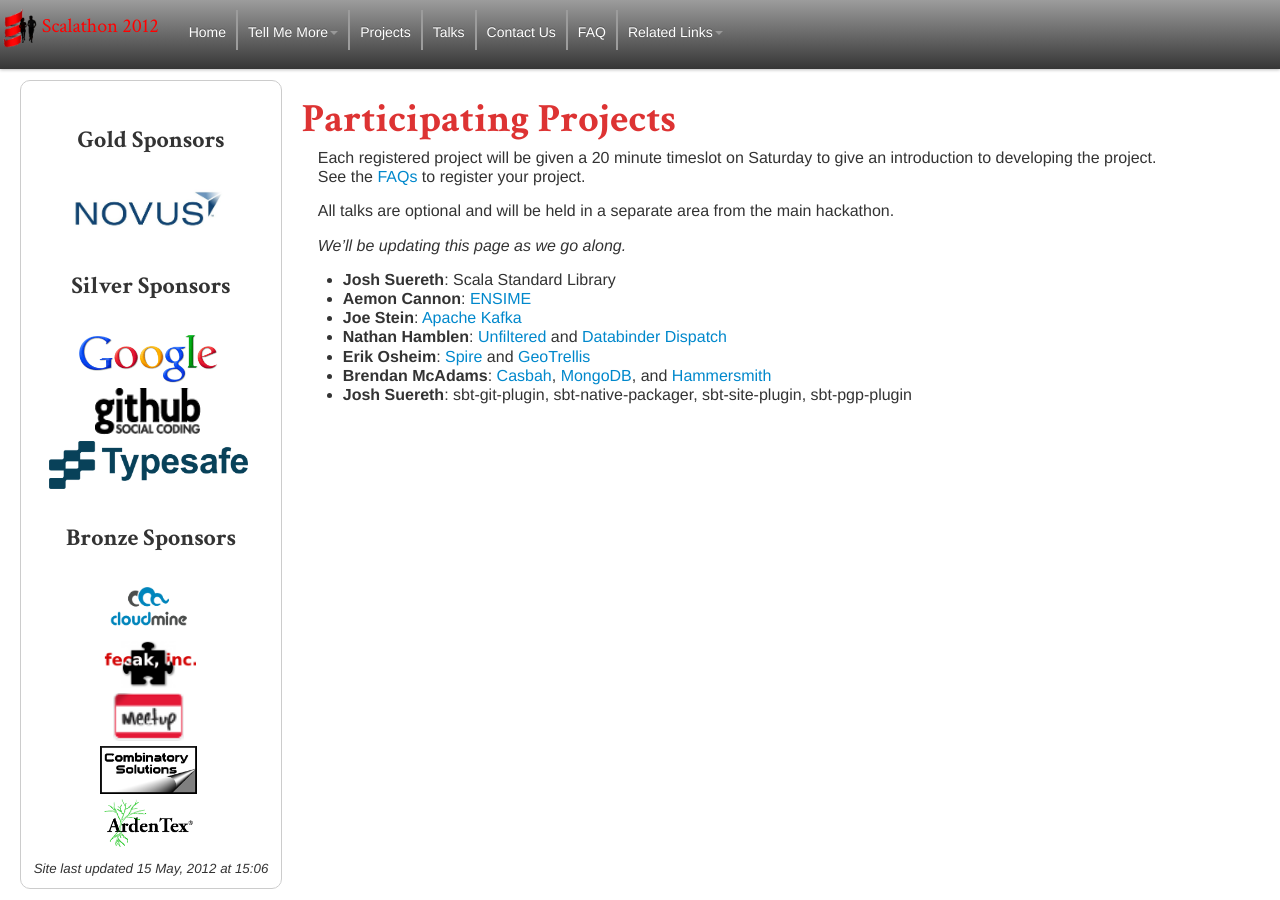
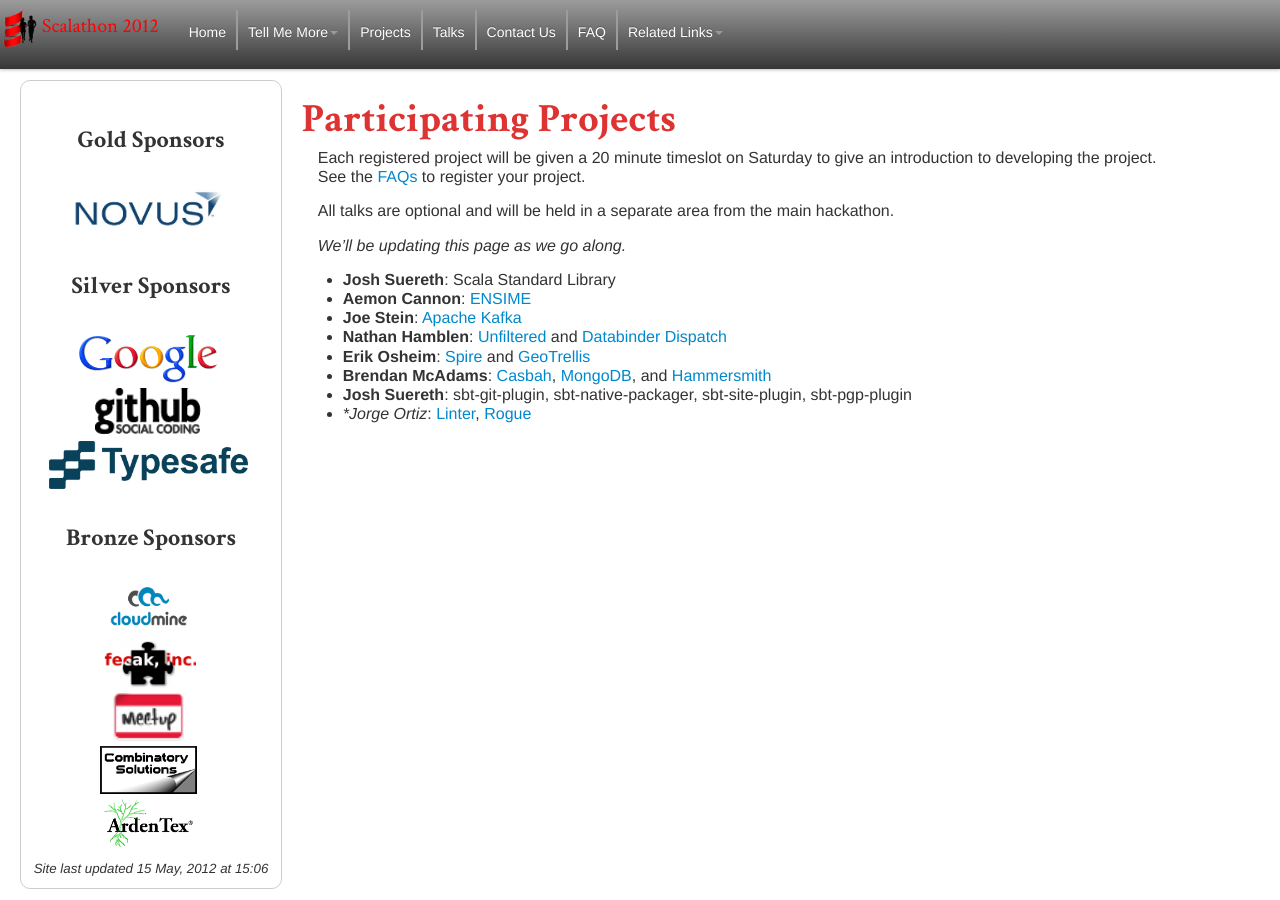
Before and after one commit to scala-phase/scalathon, a Jekyll site: the page built from 2012/projects.md, in a window 1280 px wide. Built offline with Jekyll 4.4.1, drawn with Linux system fonts in a browser that asks for light colours; nearby versions of some CDN libraries.

Commit message:
Jorge Ortiz

```diff
--- a/2012/projects.md
+++ b/2012/projects.md
@@ -18,3 +18,4 @@
 * **Erik Osheim**: [Spire](https://github.com/non/spire) and [GeoTrellis](https://github.com/azavea/geotrellis)
 * **Brendan McAdams**: [Casbah](http://api.mongodb.org/scala/casbah/2.1.1/index.html), [MongoDB](http://www.mongodb.org/), and [Hammersmith](https://github.com/bwmcadams/hammersmith)
 * **Josh Suereth**: sbt-git-plugin, sbt-native-packager, sbt-site-plugin, sbt-pgp-plugin
+* **Jorge Ortiz*: [Linter](https://github.com/jorgeortiz85/linter), [Rogue](https://github.com/foursquare/rogue)
```
